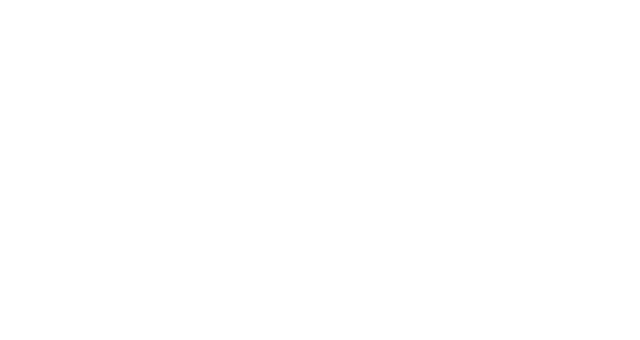
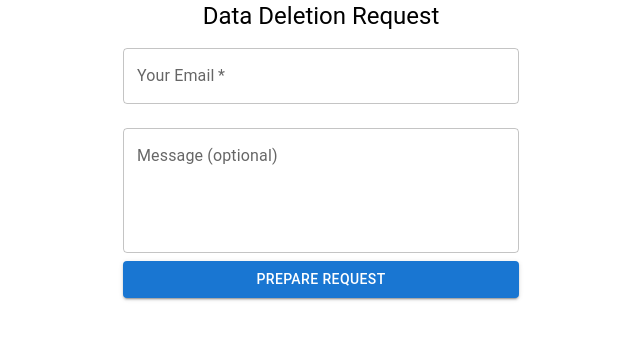
Before and after one commit to RevisePal/TutorCalendarWeb, a React (Create React App) app: page /delete in a window 1280 px wide. Before the commit this address had no page. Shown: the top 340 px of the page, without its empty margins (319-959 px from the left). Built offline with nearby package versions, Linux system fonts and the light colour scheme.

Commit message:
add delete

```diff
--- a/src/App.js
+++ b/src/App.js
@@ -8,6 +8,7 @@
 import AddActivity from "./pages/addActivity";
 import EditActivity from "./pages/editActivity";
 import PrivacyPolicy from "./pages/privacy";
+import DeleteAccount from "./pages/delete";
 
 function App() {
   return (
@@ -18,6 +19,7 @@
         <Route path="/addActivity" element={<AddActivity />} />
         <Route path="/editActivity/:id" element={<EditActivity />} />
         <Route path="/privacy" element={<PrivacyPolicy />} />
+        <Route path="/delete" element={<DeleteAccount />} />
       </Routes>
     </Router>
   );
--- /dev/null
+++ b/src/pages/delete.js
@@ -0,0 +1,60 @@
+import React, { useState } from "react";
+import { Button, TextField, Container, Typography, Box } from "@mui/material";
+
+const DeleteAccount = () => {
+  const [email, setEmail] = useState("");
+  const [message, setMessage] = useState("");
+  const [success, setSuccess] = useState(false);
+
+  const handleSubmit = (e) => {
+    e.preventDefault();
+    const mailtoLink = `mailto:joshsparkes6@gmail.com?subject=Data Deletion Request&body=From: ${email}%0D%0A%0D%0A${message}`;
+    window.location.href = mailtoLink;
+    setSuccess(true);
+  };
+
+  return (
+    <Container component="main" maxWidth="xs">
+      <Typography variant="h5" align="center">
+        Data Deletion Request
+      </Typography>
+      {success ? (
+        <Typography align="center">
+          Your request has been prepared. Please check your email client to send
+          it.
+        </Typography>
+      ) : (
+        <Box component="form" onSubmit={handleSubmit}>
+          <TextField
+            variant="outlined"
+            margin="normal"
+            required
+            fullWidth
+            id="email"
+            label="Your Email"
+            name="email"
+            value={email}
+            onChange={(e) => setEmail(e.target.value)}
+          />
+          <TextField
+            variant="outlined"
+            margin="normal"
+            fullWidth
+            id="message"
+            label="Message (optional)"
+            name="message"
+            multiline
+            rows={4}
+            value={message}
+            onChange={(e) => setMessage(e.target.value)}
+          />
+          <Button type="submit" fullWidth variant="contained" color="primary">
+            Prepare Request
+          </Button>
+        </Box>
+      )}
+    </Container>
+  );
+};
+
+export default DeleteAccount;
```
